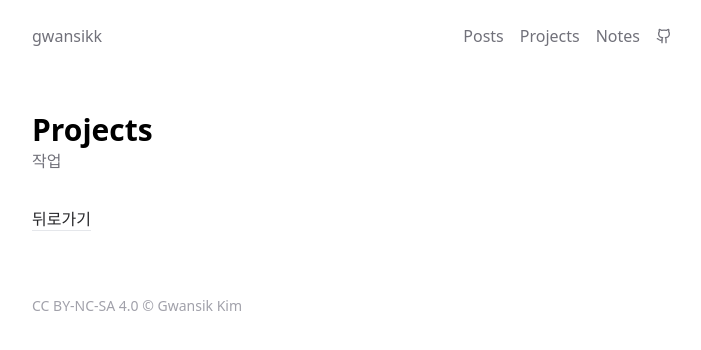
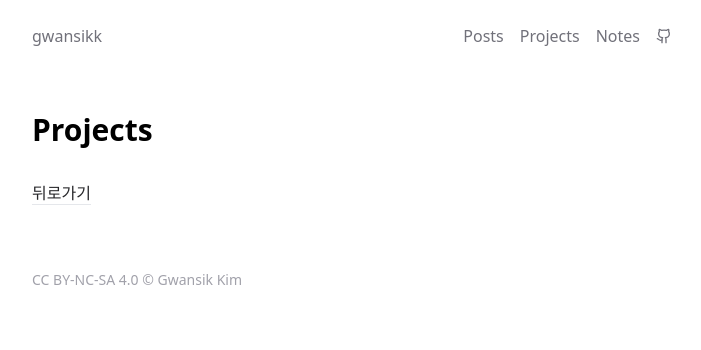
Before and after one commit to gwansikk/gwansik.dev, a Next.js app: page /projects in a window 1280 px wide. Shown: the top 350 px of the page, without its empty margins (288-989 px from the left). Built offline with nearby package versions, Linux system fonts and the light colour scheme.

Commit message:
feat: remove description component

```diff
--- a/src/app/(article)/notes/page.tsx
+++ b/src/app/(article)/notes/page.tsx
@@ -1,5 +1,4 @@
 import Title from '@/components/title';
-import Description from '@/components/description';
 import PageLink from '@/components/page-link';
 import type { Metadata } from 'next';
 import { notes, type Note as TNote } from '#content';
@@ -15,7 +14,6 @@ export default function Notes() {
     <>
       <header>
         <Title>Notes</Title>
-        <Description>생각</Description>
       </header>
       <ul className="space-y-6">
         {notes.map((note) => (
--- a/src/app/(article)/posts/page.tsx
+++ b/src/app/(article)/posts/page.tsx
@@ -1,7 +1,6 @@
 import type { Post as TPost } from '#content';
 import Link from 'next/link';
 import Title from '@/components/title';
-import Description from '@/components/description';
 import ArticleMetadata from '@/components/(article)/article-metadata';
 import PageLink from '@/components/page-link';
 import type { Metadata } from 'next';
@@ -18,7 +17,6 @@ export default function Posts() {
     <>
       <header>
         <Title>Posts</Title>
-        <Description>경험</Description>
       </header>
       <ul className="space-y-6">
         {POSTS.map((post) => (
--- a/src/app/(article)/projects/page.tsx
+++ b/src/app/(article)/projects/page.tsx
@@ -1,5 +1,4 @@
 import Title from '@/components/title';
-import Description from '@/components/description';
 import type { Metadata } from 'next';
 import PageLink from '@/components/page-link';
 
@@ -12,7 +11,6 @@ export default function Projects() {
     <>
       <header>
         <Title>Projects</Title>
-        <Description>작업</Description>
       </header>
       <PageLink />
     </>
--- a/src/components/description.tsx
+++ /dev/null
@@ -1,5 +0,0 @@
-const Description = ({ children }: React.PropsWithChildren) => {
-  return <h2 className="space-x-2 text-zinc-500">{children}</h2>;
-};
-
-export default Description;
```
